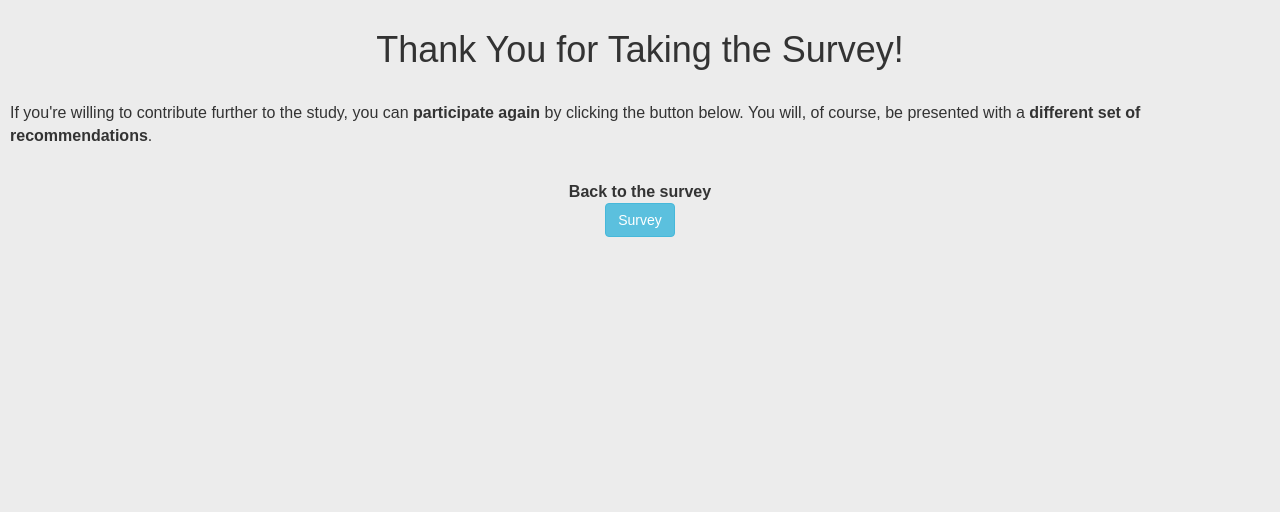
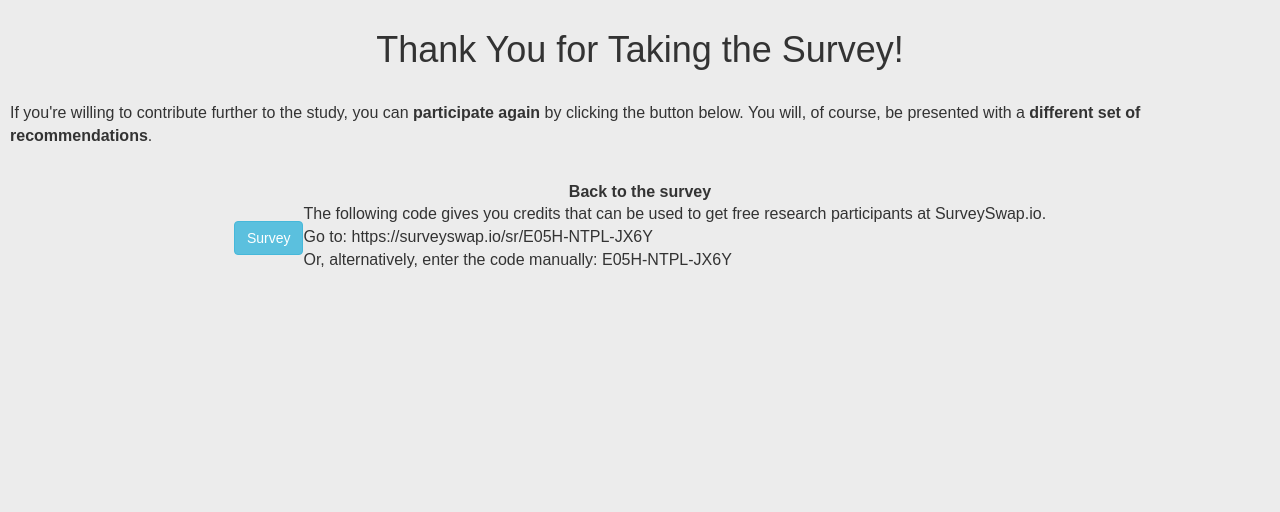
Before and after one commit to csteinmann/book_recommendation, a Django app: template bookrec/templates/bookrec/thank_you.html in a window 1280 px wide. Shown: the part 88-600 px from the top of the page. Run offline with Django 4.2, Linux system fonts and the light colour scheme; the template is opened without the code that fills it, so the values that code supplies are empty; some libraries are stand-ins or nearby versions.

Commit message:
Update thank_you.html

```diff
--- a/bookrec/templates/bookrec/thank_you.html
+++ b/bookrec/templates/bookrec/thank_you.html
@@ -25,5 +25,12 @@ Thank You
                 data-title="Back to Survey Thank You">
             Survey
         </button>
+    <br><br>
+    <div class="center-container">
+        The following code gives you credits that can be used to get free research participants at SurveySwap.io. <br>
+
+        Go to: https://surveyswap.io/sr/E05H-NTPL-JX6Y <br>
+
+        Or, alternatively, enter the code manually: E05H-NTPL-JX6Y
     </div>
 {% endblock %}
```
